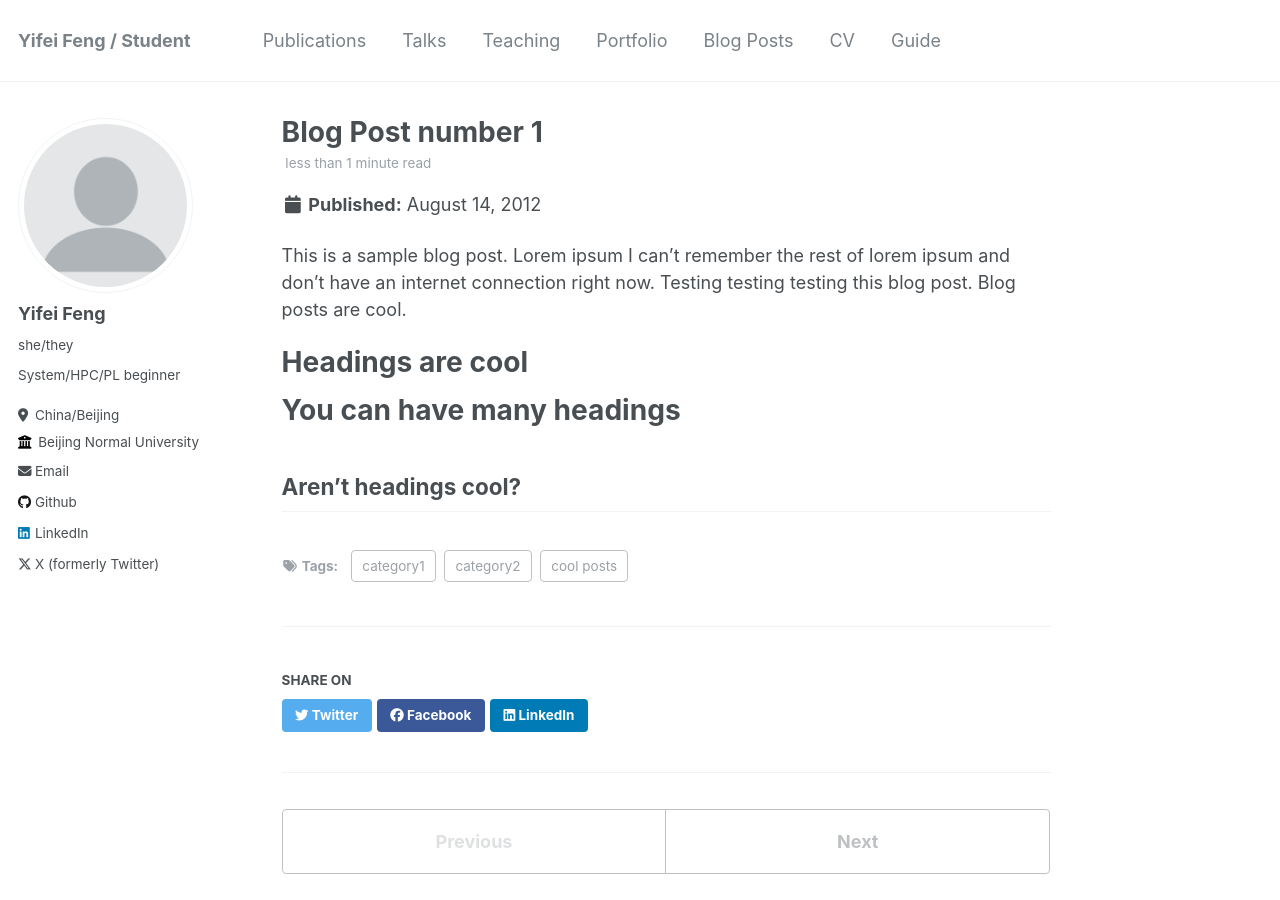
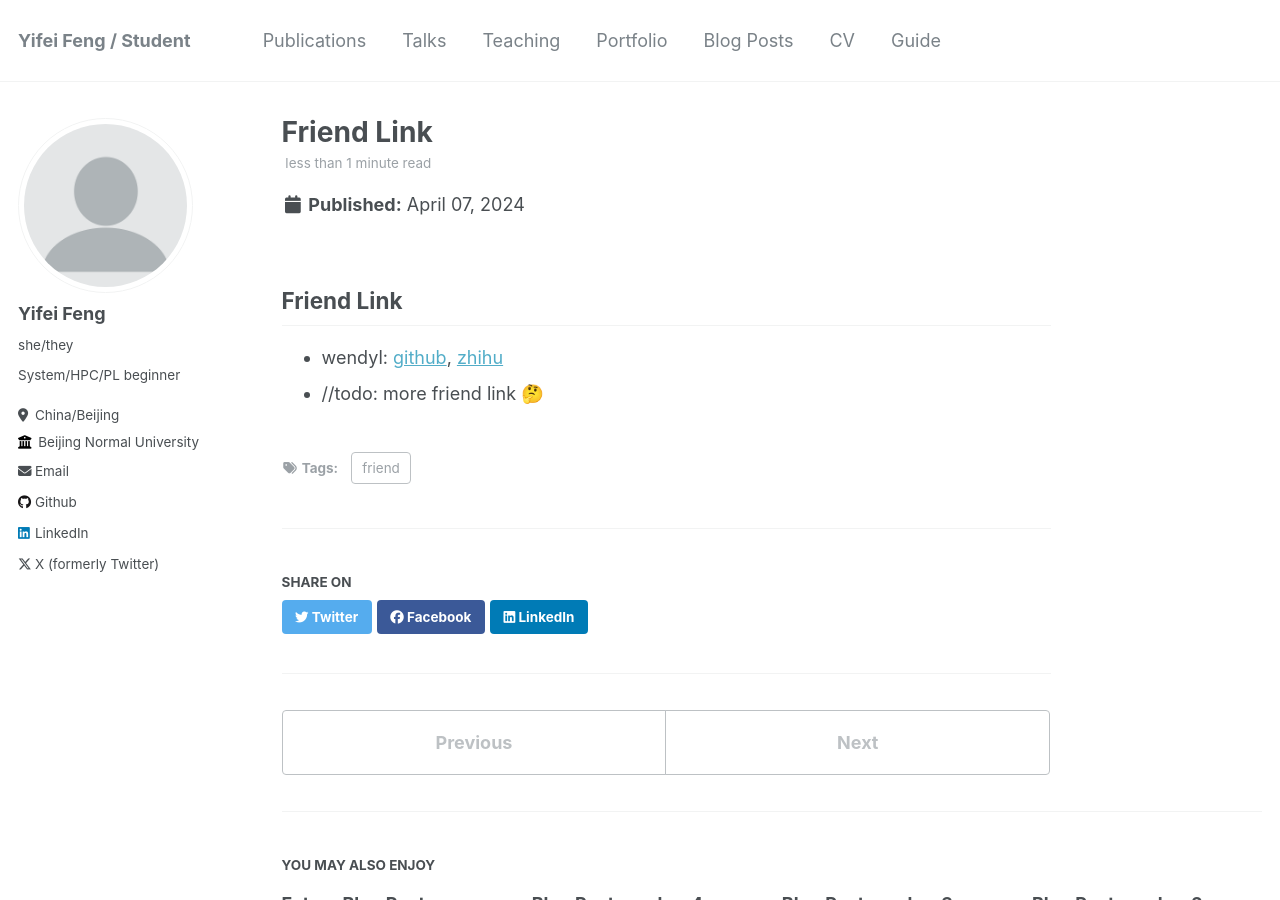
Before and after one commit to scatyf3/scatyf3.github.io, a Jekyll site: the page built from _posts/2012-08-14-blog-post-1.md, in a window 1280 px wide and 900 px high. Built offline with Jekyll 4.4.1, drawn with Linux system fonts in a browser that asks for light colours.

Commit message:
Update 2012-08-14-blog-post-1.md

```diff
--- a/_posts/2012-08-14-blog-post-1.md
+++ b/_posts/2012-08-14-blog-post-1.md
@@ -1,20 +1,12 @@
 ---
-title: 'Blog Post number 1'
-date: 2012-08-14
-permalink: /posts/2012/08/blog-post-1/
+title: 'Friend Link'
+date: 2024-04-07
+permalink: /posts/2024/04/Friend Link/
 tags:
-  - cool posts
-  - category1
-  - category2
+  - friend
 ---
 
-This is a sample blog post. Lorem ipsum I can't remember the rest of lorem ipsum and don't have an internet connection right now. Testing testing testing this blog post. Blog posts are cool.
+## Friend Link
 
-Headings are cool
-======
-
-You can have many headings
-======
-
-Aren't headings cool?
-------
+- wendyl: [github](https://github.com/Wendyl42), [zhihu](https://www.zhihu.com/people/existinghomes)
+- //todo: more friend link 🤔
```
